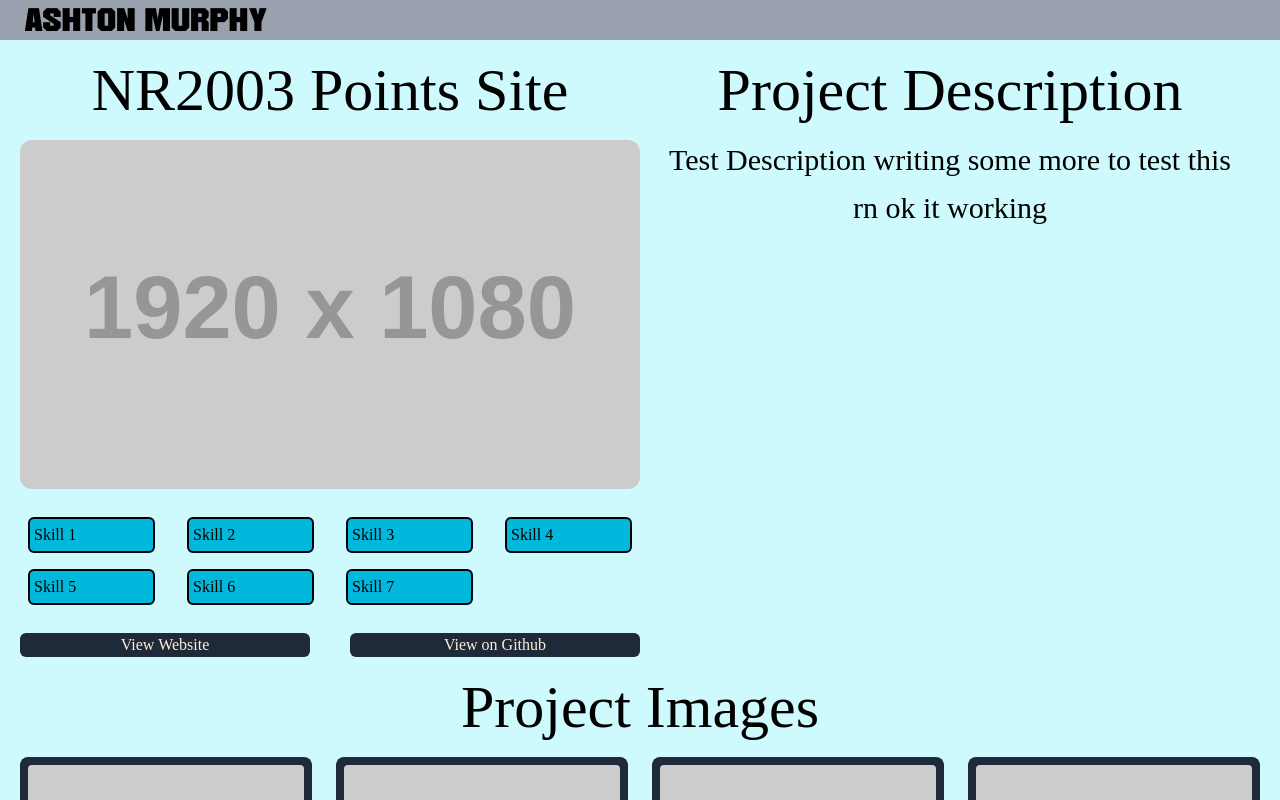
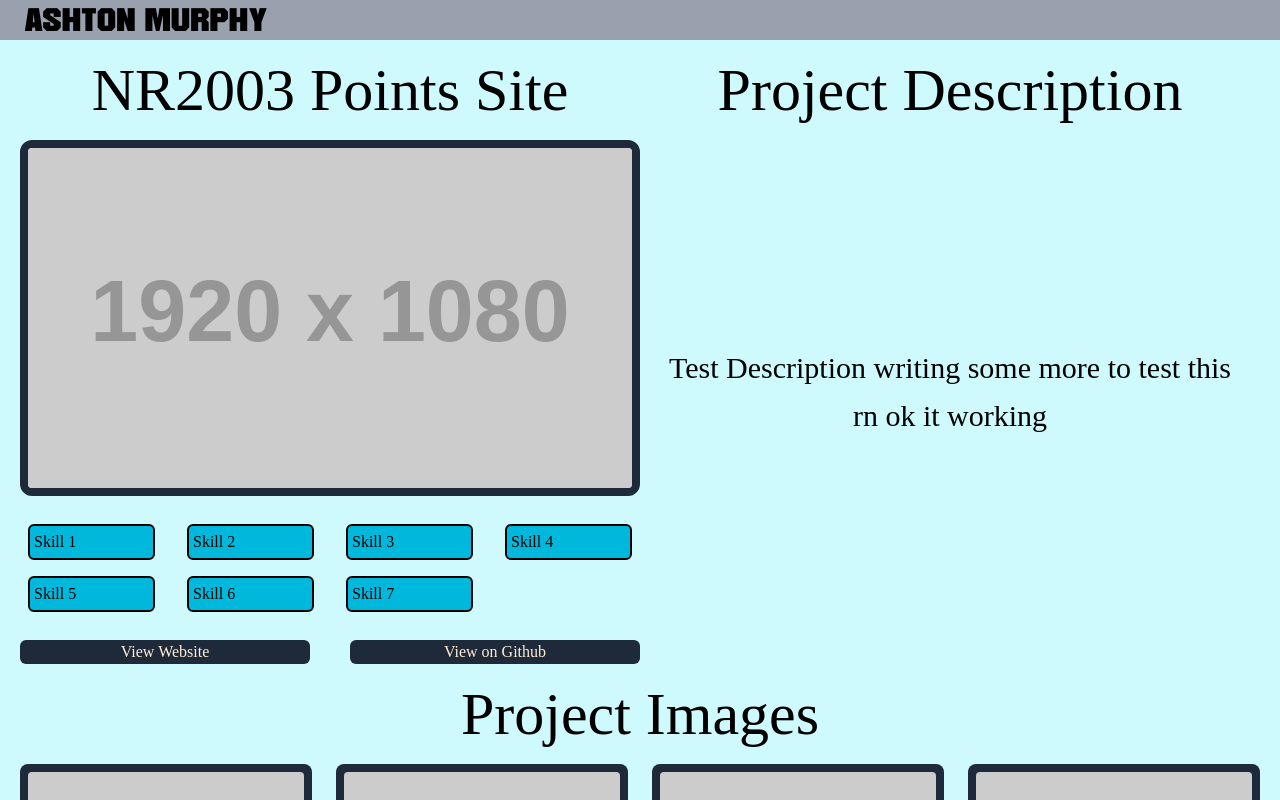
Before and after one commit to AsMurphy-student/portfolio-react-site, a React (Vite) app: page /portfolio-react-site/project in a window 1280 px wide. Shown: the top 800 px of the page. Built offline with nearby package versions, Linux system fonts and the light colour scheme; a web font is replaced by a local one.

Commit message:
Updated stuff

```diff
--- a/src/App.tsx
+++ b/src/App.tsx
@@ -12,7 +12,8 @@
     mainBackgroundColor: 'bg-cyan-100',
     mainBackgroundTextColor: 'text-black',
     contentBoxBackgroundColor: 'bg-gray-800',
-    contentBoxBackgroundTextColor: 'text-orange-100'
+    contentBoxBackgroundTextColor: 'text-orange-100',
+    imageBorderColor: 'border-gray-800'
   }
 
   const nr2003PointsSiteData: projectPageData = {
--- a/src/components/navigation/Footer.tsx
+++ b/src/components/navigation/Footer.tsx
@@ -1,11 +1,11 @@
-import Logo from "../content/Logo";
+// import Logo from "../content/Logo";
 
 const Footer = () => {
     return (
         <div className='bg-gray-800 min-h-64 text-white font-[MartianMono]'>
           <div className="grid grid-cols-1 gap-6 lg:grid-cols-3">
             <div>
-                <Logo />
+                {/* <Logo /> */}
                 <p>test</p>
             </div>
             <p>test</p>
--- a/src/interfaces/theme.ts
+++ b/src/interfaces/theme.ts
@@ -4,4 +4,5 @@
     mainBackgroundTextColor: string;
     contentBoxBackgroundColor: string;
     contentBoxBackgroundTextColor: string;
+    imageBorderColor: string;
 }
--- a/src/pages/projects/Project.tsx
+++ b/src/pages/projects/Project.tsx
@@ -15,7 +15,7 @@
           {/* Project Image and Skills Left Aligned */}
           <div className='grid grid-cols-1 gap-5'>
             <h1 className='text-center text-6xl'>{projectData.title}</h1>
-            <img src={projectData.mainImageURL} alt={projectData.mainImageAltText} className='rounded-xl' />
+            <img src={projectData.mainImageURL} alt={projectData.mainImageAltText} className={`rounded-xl border-8 border-solid ${siteTheme.imageBorderColor}`} />
 
             <div className='grid md:grid-cols-2 xl:grid-cols-4 gap-x-4'>
               {props.projectData.skillArray.map((element) => (
@@ -29,9 +29,11 @@
             </div>
           </div>
           {/* Project Description */}
-          <div className='flex items-center flex-col'>
+          <div className='flex h-full flex-col'>
             <h1 className='text-center text-6xl mt-5 lg:mt-0'>Project Description</h1>
-            <p className='text-center text-3xl/12 p-4'>{projectData.description}</p>
+            <div className='flex flex-1 items-center'>
+              <p className='text-center text-3xl/12 p-4'>{projectData.description}</p>
+            </div>
           </div>
         </div>
         {/* Project Images Grid */}
```
